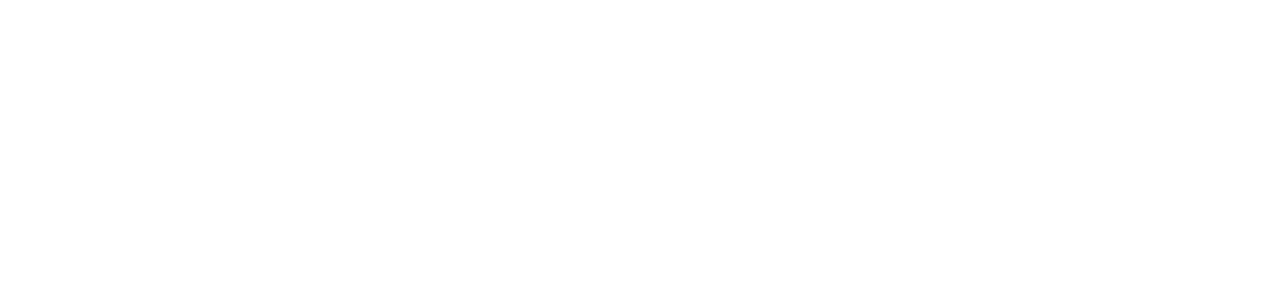
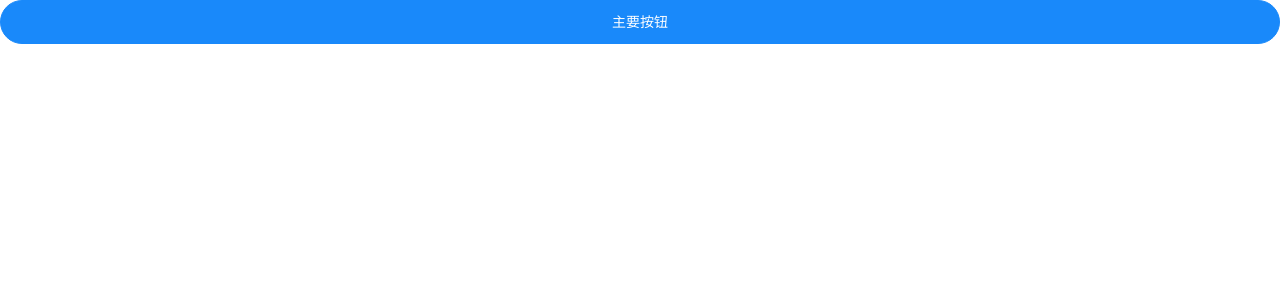
Before and after one commit to wxamlzm/dmshop, a Vue app: page /login in a window 1280 px wide. Before the commit this address had no page. Shown: the top 300 px of the page. Built offline with nearby package versions, Linux system fonts and the light colour scheme.

Commit message:
UPDATE:登录界面

```diff
--- a/src/router/index.ts
+++ b/src/router/index.ts
@@ -3,12 +3,18 @@
 import Search from '../views/Search.vue'
 import Cart from '../views/Cart.vue'
 import Me from '../views/Me.vue'
+import Login from '../views/Login.vue'
 
 const routes: Array<RouteRecordRaw> = [
   {
     path: '/',
     name: 'Home',
     component: Home
+  },
+  {
+    path: '/login',
+    name: 'Login',
+    component: Login
   },
   {
     path: '/search',
--- /dev/null
+++ b/src/views/Login.vue
@@ -0,0 +1,29 @@
+<template>
+    <div class="Login">
+
+        <van-button
+            type="primary"
+            block
+            round
+        >
+            主要按钮
+        </van-button>
+    </div>
+
+</template>
+
+<script>
+import { defineComponent, ref} from 'vue'
+
+export default defineComponent({
+  setup() {
+    const value = ref('123');
+    const showKeyboard = ref(true);
+
+    return {
+      value,
+      showKeyboard,
+    };
+  },
+})
+</script>
```
